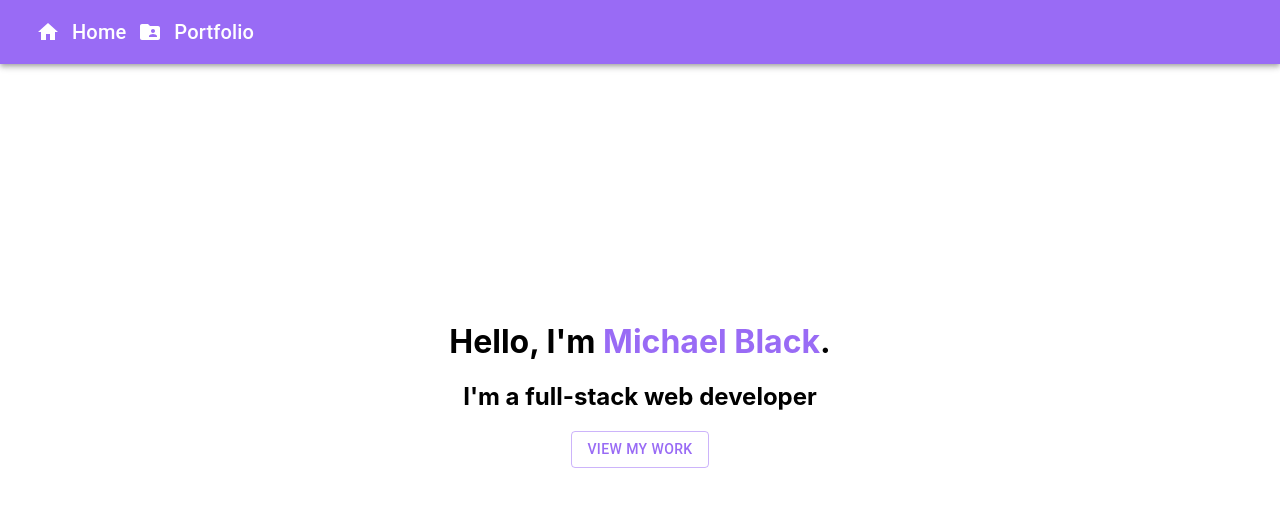
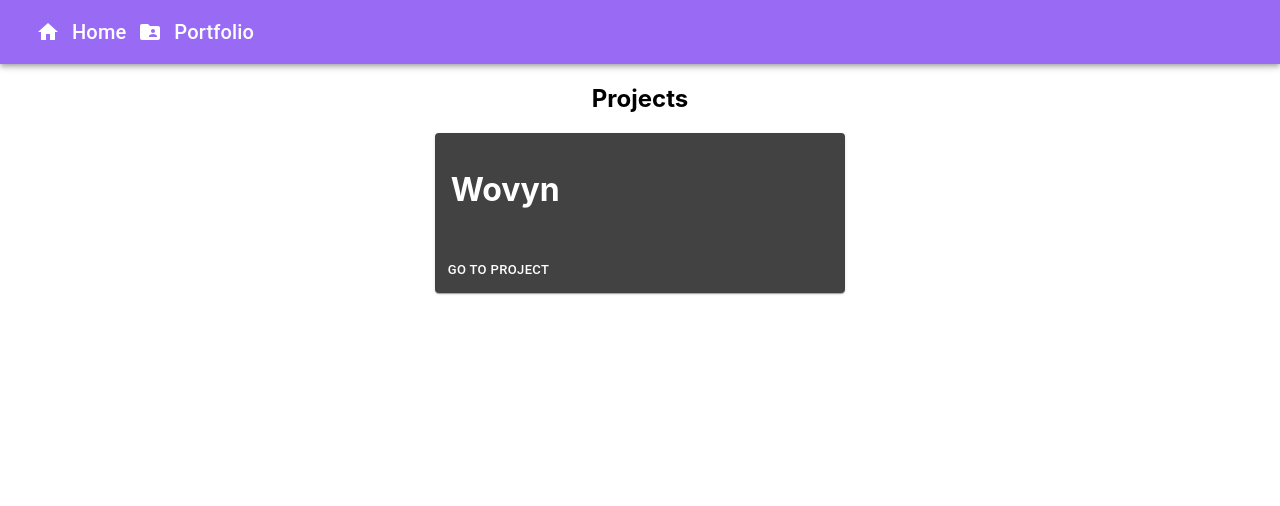
Before and after one commit to MichaelEdwardBlack/MichaelEdwardBlack.github.io, a React (Create React App) app: page /#/picolabs in a window 1280 px wide. Shown: the top 506 px of the page. Built offline with nearby package versions, Linux system fonts and the light colour scheme.

Commit message:
HashRouter to fix GH-Pages 404 errors on routes

```diff
--- a/src/App.js
+++ b/src/App.js
@@ -1,20 +1,12 @@
 import React from 'react';
 import { ThemeProvider, createMuiTheme } from '@material-ui/core/styles';
-import {
-  BrowserRouter as Router,
-  Switch,
-  Route,
-} from "react-router-dom";
-
+import { HashRouter as Router, Route } from "react-router-dom";
 import Navbar from './components/Navbar';
 import Home from './pages/Home';
 import Portfolio from './pages/portfolio';
 import Picolabs from './pages/portfolio/picolabs';
 import Wovyn from './pages/portfolio/picolabs/Wovyn';
 import Streetcred from './pages/portfolio/streetcred';
-// Dark #212121
-// Primary #996bf5
-// Secondary #de6bf5
 
 const dark = createMuiTheme({
   palette: {
@@ -43,34 +35,28 @@
 
 function App() {
   return (
-    <Router>
       <ThemeProvider theme={dark}>
 
         <div>
           <Navbar />
           {/* A <Switch> looks through its children <Route>s and
               renders the first one that matches the current URL. */}
-          <Switch>
-            <Route exact path="/">
-              <Home />
+          <Router basename="/">
+            <Route exact path="/" component={Home}>
             </Route>
-            <Route exact path="/portfolio">
-              <Portfolio />
+            <Route path="/portfolio" component={Portfolio}>
             </Route>
-            <Route exact path="/portfolio/picolabs">
+            <Route path="/picolabs" component={Picolabs}>
               <Picolabs />
             </Route>
-            <Route exact path="/portfolio/picolabs/wovyn">
-              <Wovyn />
+            <Route path="/wovyn" component={Wovyn}>
             </Route>
-            <Route exact path="/portfolio/streetcred">
-              <Streetcred />
+            <Route path="/streetcred" component={Streetcred}>
             </Route>
-          </Switch>
+          </Router>
         </div>
 
       </ThemeProvider>
-    </Router>
   );
 }
 
--- a/src/components/Navbar.js
+++ b/src/components/Navbar.js
@@ -45,8 +45,8 @@
           open={Boolean(portfolioAnchorEl)}
           onClose={handlePortfolioClose}
         >
-          <MenuItem onClick={() => window.location.href = "/portfolio/picolabs"}>Picolabs</MenuItem>
-          <MenuItem onClick={() => window.location.href = "/portfolio/streetcred"}>Streetcred</MenuItem>
+          <MenuItem onClick={() => window.location.href = "/#/picolabs"}>Picolabs</MenuItem>
+          <MenuItem onClick={() => window.location.href = "/#/streetcred"}>Streetcred</MenuItem>
         </Menu>
 
       </Toolbar>
--- a/src/pages/Home.js
+++ b/src/pages/Home.js
@@ -17,7 +17,7 @@
           <Grid item xs={12}>
             <h1>Hello, I'm <span style={{color: "#996bf5"}}>Michael Black</span>.</h1>
             <h2>I'm a full-stack web developer</h2>
-            <Button variant="outlined" color="primary" href="/portfolio">
+            <Button variant="outlined" color="primary" href="/#/portfolio">
               View My Work
             </Button>
           </Grid>
--- a/src/pages/portfolio/index.js
+++ b/src/pages/portfolio/index.js
@@ -16,14 +16,14 @@
           <Grid container item xs={12}>
               <Grid item xs>
                 <h1>Pico Labs</h1>
-                <Button variant="outlined" color="primary" href="/portfolio/picolabs">
+                <Button variant="outlined" color="primary" href="/#/picolabs">
                   View
                 </Button>
               </Grid>
 
               <Grid item xs>
                 <h1>Streetcred</h1>
-                <Button variant="outlined" color="primary" href="/portfolio/streetcred">
+                <Button variant="outlined" color="primary" href="/#/streetcred">
                   View
                 </Button>
               </Grid>
--- a/src/pages/portfolio/picolabs/index.js
+++ b/src/pages/portfolio/picolabs/index.js
@@ -9,7 +9,8 @@
 class Picolabs extends React.Component {
   render() {
     return (
-      <Container>
+      <Container style={{ marginTop: "1rem" }}>
+        <h2 style={{ textAlign: "center" }}>Projects</h2>
         <Grid container justify="center" alignItems="center">
             <Grid item xs={4}>
               <Card>
@@ -17,7 +18,7 @@
                   <h1>Wovyn</h1>
                 </CardContent>
                 <CardActions>
-                  <Button size="small" href="/portfolio/picolabs/wovyn">Go To Project</Button>
+                  <Button size="small" href="/#/wovyn">Go To Project</Button>
                 </CardActions>
               </Card>
             </Grid>
```
